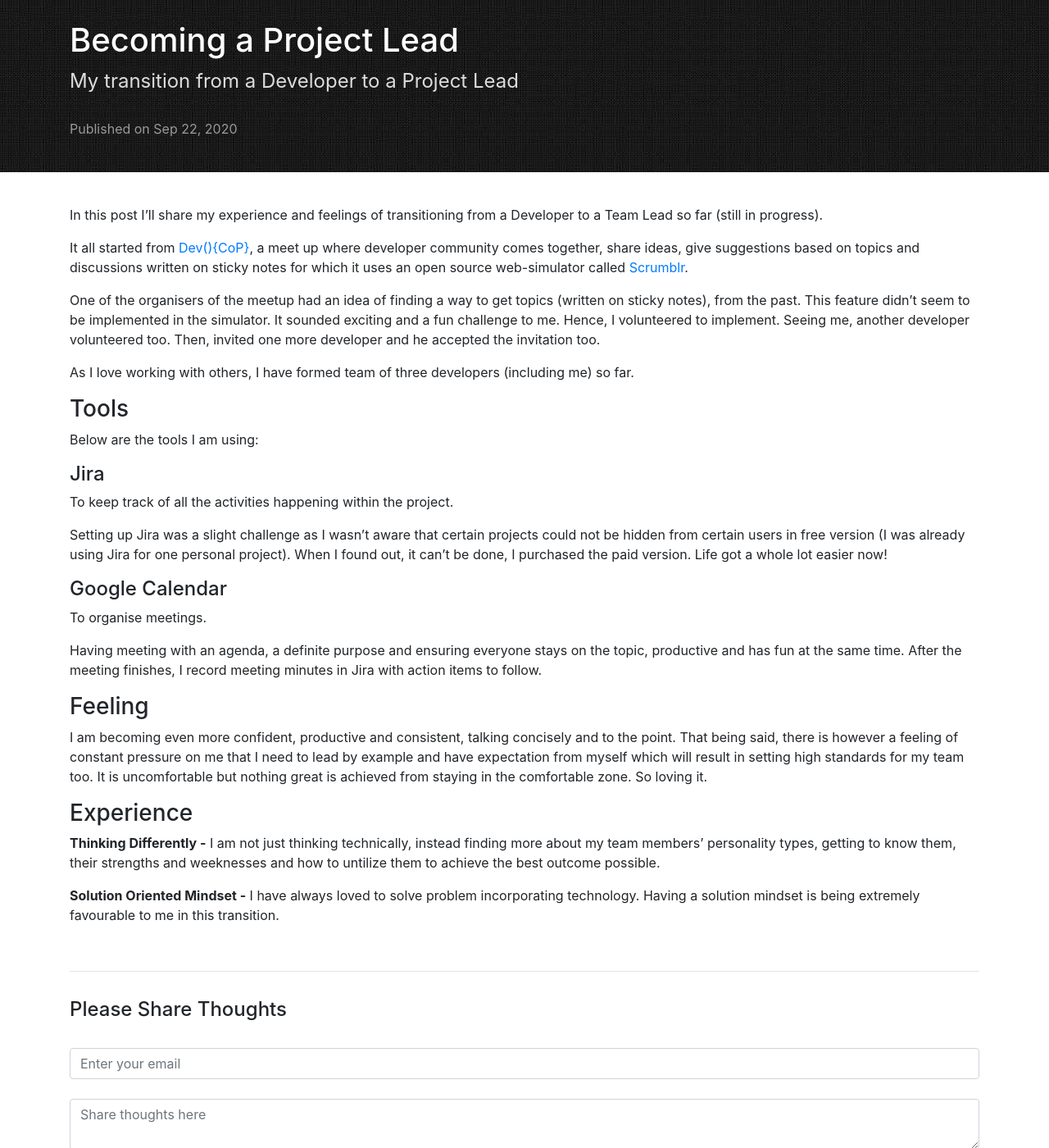
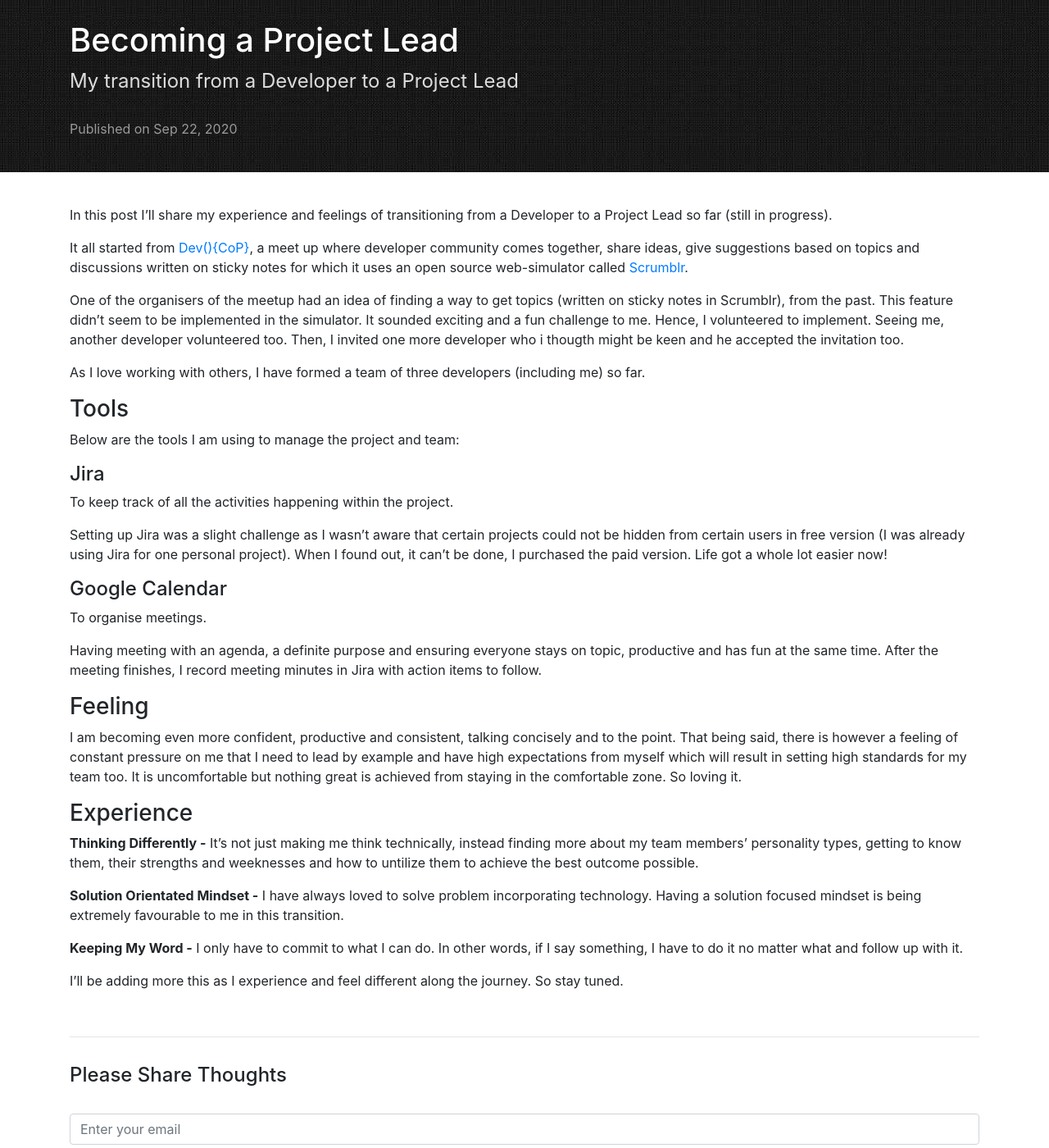
Before and after one commit to zainafzal88/blog, a Jekyll site: the page built from _posts/2020-09-22-becoming-a-leader.md, in a window 1280 px wide and 1400 px high. Shown: the whole window at 82% size. Built offline with Jekyll 4.4.1, drawn with Linux system fonts in a browser that asks for light colours.

Commit message:
becoming-a-leader-final

```diff
--- a/_posts/2020-09-22-becoming-a-leader.md
+++ b/_posts/2020-09-22-becoming-a-leader.md
@@ -4,17 +4,17 @@ title: Becoming a Project Lead
 description: My transition from a Developer to a Project Lead
 date:   2020-09-22
 ---
-In this post I'll share my experience and feelings of transitioning from a Developer to a Team Lead so far (still in progress).
+In this post I'll share my experience and feelings of transitioning from a Developer to a Project Lead so far (still in progress).
 
 It all started from [Dev(){CoP}](https://devcop.io/), a meet up where developer community comes together, share ideas, give suggestions based on topics and discussions written on sticky notes for which it uses an open source web-simulator called [Scrumblr](http://scrumblr.ca/).
 
-One of the organisers of the meetup had an idea of finding a way to get topics (written on sticky notes), from the past. This feature didn't seem to be implemented in the simulator. It sounded exciting and a fun challenge to me. Hence, I volunteered to implement. Seeing me, another developer volunteered too. Then, invited one more developer and he accepted the invitation too.
+One of the organisers of the meetup had an idea of finding a way to get topics (written on sticky notes in Scrumblr), from the past. This feature didn't seem to be implemented in the simulator. It sounded exciting and a fun challenge to me. Hence, I volunteered to implement. Seeing me, another developer volunteered too. Then, I invited one more developer who i thougth might be keen and he accepted the invitation too.
 
-As I love working with others, I have formed team of three developers (including me) so far.
+As I love working with others, I have formed a team of three developers (including me) so far.
 
 ### Tools
 
-Below are the tools I am using:
+Below are the tools I am using to manage the project and team:
 
 #### Jira
 
@@ -26,13 +26,17 @@ Setting up Jira was a slight challenge as I wasn't aware that certain projects c
 
 To organise meetings.
 
-Having meeting with an agenda, a definite purpose and ensuring everyone stays on the topic, productive and has fun at the same time. After the meeting finishes, I record meeting minutes in Jira with action items to follow.
+Having meeting with an agenda, a definite purpose and ensuring everyone stays on topic, productive and has fun at the same time. After the meeting finishes, I record meeting minutes in Jira with action items to follow.
 
 ### Feeling
-I am becoming even more confident, productive and consistent, talking concisely and to the point. That being said, there is however a feeling of constant pressure on me that I need to lead by example and have expectation from myself which will result in setting high standards for my team too. It is uncomfortable but nothing great is achieved from staying in the comfortable zone. So loving it.
+I am becoming even more confident, productive and consistent, talking concisely and to the point. That being said, there is however a feeling of constant pressure on me that I need to lead by example and have high expectations from myself which will result in setting high standards for my team too. It is uncomfortable but nothing great is achieved from staying in the comfortable zone. So loving it.
 
 ### Experience
 
-**Thinking Differently -** I am not just thinking technically, instead finding more about my team members' personality types, getting to know them, their strengths and weeknesses and how to untilize them to achieve the best outcome possible.
+**Thinking Differently -** It's not just making me think technically, instead finding more about my team members' personality types, getting to know them, their strengths and weeknesses and how to untilize them to achieve the best outcome possible.
 
-**Solution Oriented Mindset -** I have always loved to solve problem incorporating technology. Having a solution mindset is being extremely favourable to me in this transition.
+**Solution Orientated Mindset -** I have always loved to solve problem incorporating technology. Having a solution focused mindset is being extremely favourable to me in this transition.
+
+**Keeping My Word -** I only have to commit to what I can do. In other words, if I say something, I have to do it no matter what and follow up with it.
+
+I'll be adding more this as I experience and feel different along the journey. So stay tuned.
```
